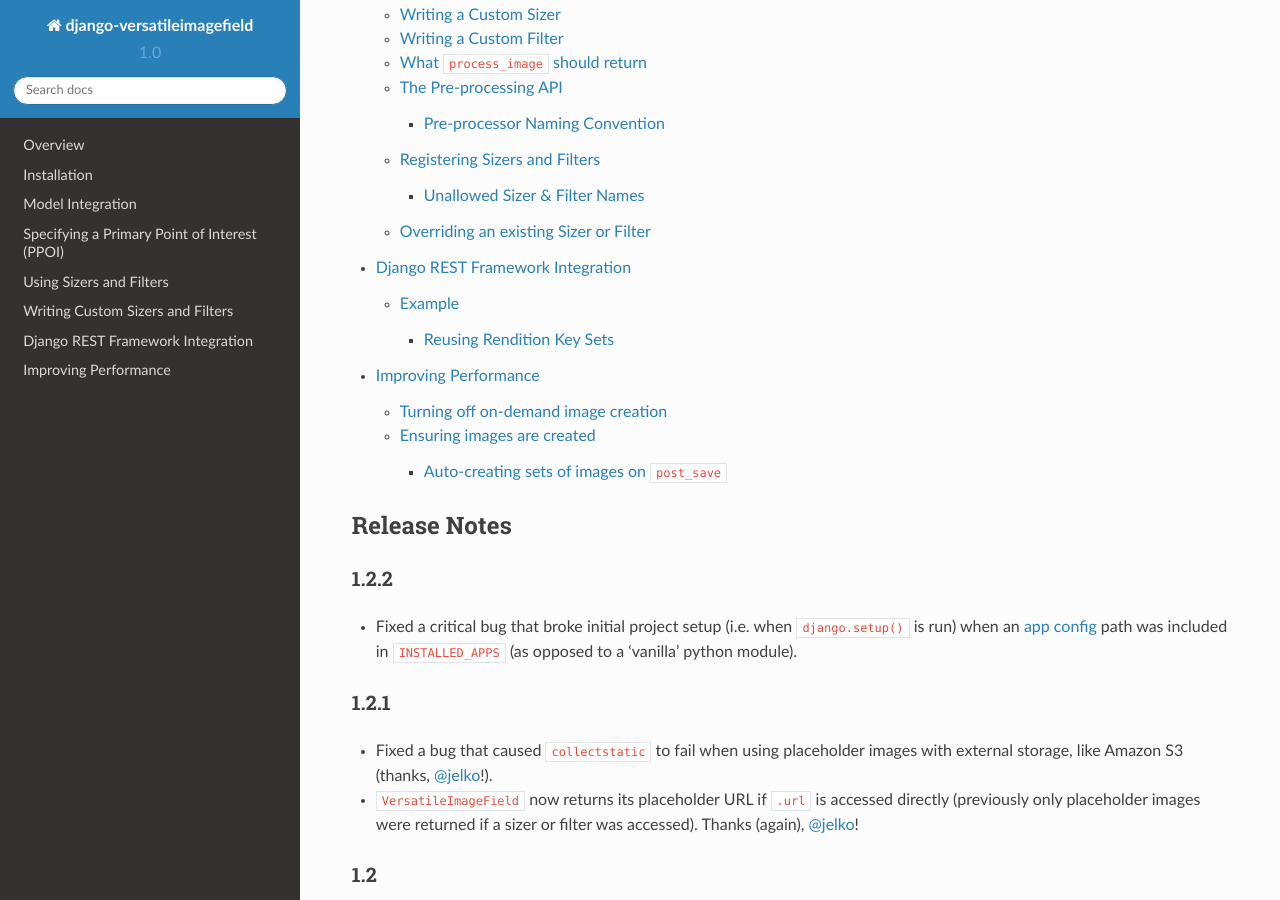
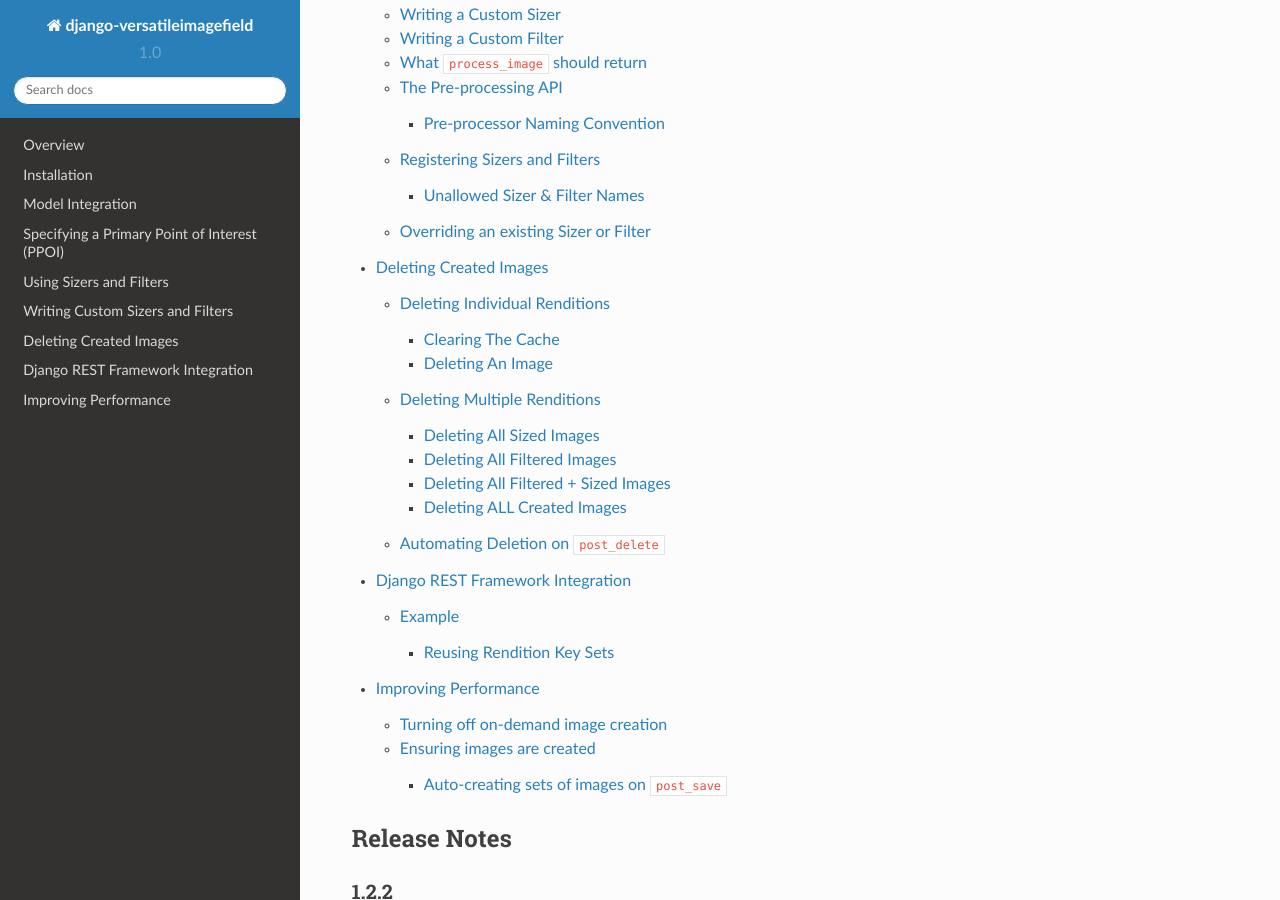
Before and after one commit to respondcreate/django-versatileimagefield, a Sphinx documentation site: the page built from docs/index.rst, in a window 1280 px wide and 900 px high, scrolled down 2710 px. Built offline with Sphinx 7.4.7 and the Read the Docs theme 2.0.0, drawn with Linux system fonts in a browser that asks for light colours; some of the changed lines change nothing that is shown.

Commit message:
Adding docs for image deletion & cache clearing
#25 #26

```diff
--- /dev/null
+++ b/docs/deleting_created_images.rst
@@ -0,0 +1,155 @@
+Deleting Created Images
+=======================
+
+``VersatileImageField`` ships with a number of useful methods that make it easy to delete unwanted/stale images and/or clear out their associated cache entries.
+
+The docs below all reference this example model:
+
+.. code-block:: python
+
+    # someapp/models.py
+
+    from django.db import models
+
+    from versatileimagefield.fields import VersatileImageField
+
+    class ExampleImageModel(models.Model):
+        image = VersatileImageField(upload_to='images/')
+
+.. _deleting-individual-renditions:
+
+Deleting Individual Renditions
+------------------------------
+
+Clearing The Cache
+~~~~~~~~~~~~~~~~~~
+
+To delete a cache entry associated with a created image just call its ``clear_cache()`` method:
+
+.. code-block:: python
+    :emphasize-lines: 5,8,11
+
+    >>> from someapp.models import ExampleImageModel
+    >>> instance = ExampleImageModel.objects.get()
+    # Deletes the cache entry associated with the 400px by 400px
+    # crop of instance.image
+    >>> instance.image.crop['400x400'].clear_cache()
+    # Deletes the cache entry associated with the inverted
+    # filter of instance.image
+    >>> instance.image.filters.invert.clear_cache()
+    # Deletes the cache entry associated with the inverted + cropped-to
+    # 400px by 400px rendition of instance.image
+    >>> instance.image.filters.invert.crop['400x400'].clear_cache()
+
+Deleting An Image
+~~~~~~~~~~~~~~~~~
+
+To delete a created image just call its ``delete()`` method:
+
+.. code-block:: python
+    :emphasize-lines: 5,8,11
+
+    >>> from someapp.models import ExampleImageModel
+    >>> instance = ExampleImageModel.objects.get()
+    # Deletes the image AND cache entry associated with the 400px by 400px
+    # crop of instance.image
+    >>> instance.image.crop['400x400'].delete()
+    # Deletes the image AND cache entry associated with the inverted
+    # filter of instance.image
+    >>> instance.image.filters.invert.delete()
+    # Deletes the image AND cache entry associated with the inverted +
+    # cropped-to 400px by 400px rendition of instance.image
+    >>> instance.image.filters.invert.crop['400x400'].delete()
+
+.. note:: Deleting an image will also clear its associated cache entry.
+
+.. _deleting-multiple-renditions:
+
+Deleting Multiple Renditions
+----------------------------
+
+Deleting All Sized Images
+~~~~~~~~~~~~~~~~~~~~~~~~~
+
+To delete all sized images created by a field use its ``delete_sized_images`` method:
+
+.. code-block:: python
+    :emphasize-lines: 4
+
+    >>> from someapp.models import ExampleImageModel
+    >>> instance = ExampleImageModel.objects.get()
+    # Deletes all sized images and cache entries associated with instance.image
+    >>> instance.image.delete_sized_images()
+
+Deleting All Filtered Images
+~~~~~~~~~~~~~~~~~~~~~~~~~~~~
+
+To delete all filtered images created by a field use its ``delete_filtered_images`` method:
+
+.. code-block:: python
+    :emphasize-lines: 4
+
+    >>> from someapp.models import ExampleImageModel
+    >>> instance = ExampleImageModel.objects.get()
+    # Deletes all filtered images and cache entries associated with instance.image
+    >>> instance.image.delete_filtered_images()
+
+Deleting All Filtered + Sized Images
+~~~~~~~~~~~~~~~~~~~~~~~~~~~~~~~~~~~~
+
+To delete all filtered + sized images created by a field use its ``delete_filtered_sized_images`` method:
+
+.. code-block:: python
+    :emphasize-lines: 4
+
+    >>> from someapp.models import ExampleImageModel
+    >>> instance = ExampleImageModel.objects.get()
+    # Deletes all filtered + sized images and cache entries associated with instance.image
+    >>> instance.image.delete_filtered_sized_images()
+
+Deleting ALL Created Images
+~~~~~~~~~~~~~~~~~~~~~~~~~~~
+
+To delete ALL images created by a field (sized, filtered & filtered + sized) use its ``delete_all_created_images`` method:
+
+.. code-block:: python
+    :emphasize-lines: 4
+
+    >>> from someapp.models import ExampleImageModel
+    >>> instance = ExampleImageModel.objects.get()
+    # Deletes ALL images and cache entries associated with instance.image
+    >>> instance.image.delete_all_created_images()
+
+.. note:: The original image (``instance.name`` on ``instance.field.storage`` in the above example) will NOT be deleted.
+
+.. _automating-rendition-deletion:
+
+Automating Deletion on ``post_delete``
+--------------------------------------
+
+The rendition deleting and cache clearing functionality was written to address the need to delete 'stale' images (i.e. images created from a ``VersatileImageField`` field on a model instance that has since been deleted). Here's a simple example of how to accomplish that with a ``post_delete`` signal receiver:
+
+.. code-block:: python
+    :emphasize-lines: 4,11-19
+
+    # someapp/models.py
+
+    from django.db import models
+    from django.dispatch import receiver
+
+    from versatileimagefield.fields import VersatileImageField
+
+    class ExampleImageModel(models.Model):
+        image = VersatileImageField(upload_to='images/')
+
+    @receiver(models.signals.post_delete, sender=ExampleImageModel)
+    def delete_ExampleImageModel_images(sender, instance, **kwargs):
+        """
+        Deletes ExampleImageModel image renditions on post_delete.
+        """
+        # Deletes Image Renditions
+        instance.image.delete_all_created_images()
+        # Deletes Original Image
+        instance.image.delete()
+
+.. warning:: There's no undo for deleting images off a storage object so proceed at your own risk!
--- a/docs/index.rst
+++ b/docs/index.rst
@@ -79,6 +79,7 @@
    specifying_ppoi
    using_sizers_and_filters
    writing_custom_sizers_and_filters
+   deleting_created_images
    drf_integration
    improving_performance
 
```
